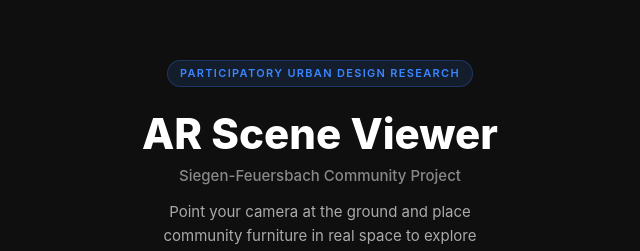
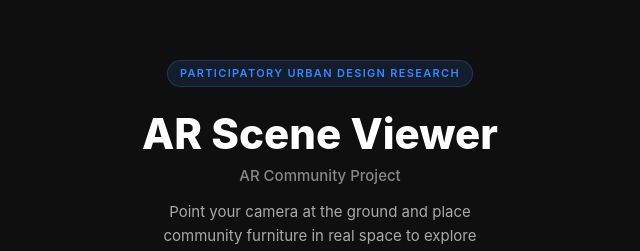
Before and after one commit to ux-abhi/scenejs, a Next.js app: page / in a window 1280 px wide. Shown: the part 151-402 px from the top of the page, without its empty margins (320-960 px from the left). Built offline with nearby package versions, Linux system fonts and the light colour scheme.

Commit message:
Rename project from Siegen-Feuersbach to AR Community

```diff
--- a/app/page.tsx
+++ b/app/page.tsx
@@ -56,7 +56,7 @@ export default function Home() {
           fontWeight: 500,
         }}
       >
-        Siegen-Feuersbach Community Project
+        AR Community Project
       </p>
 
       {/* Description */}
```
